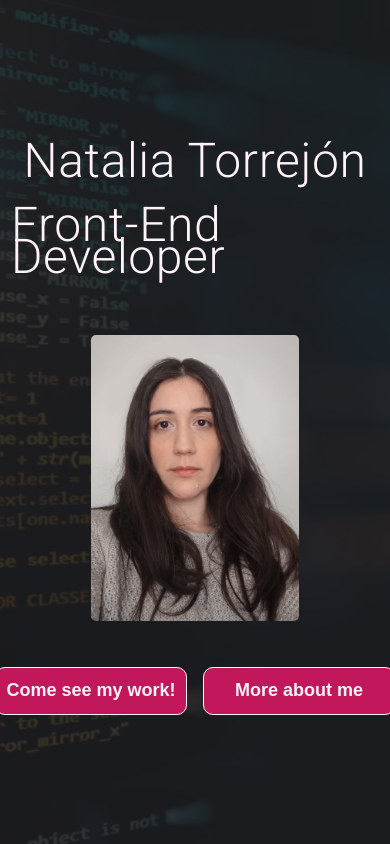
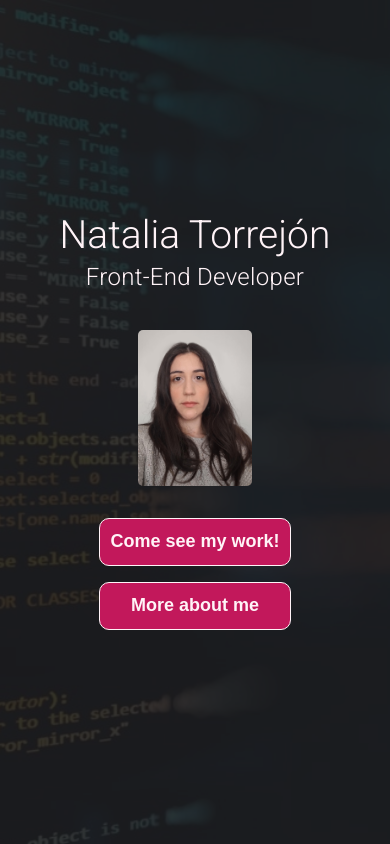
Before and after one commit to Natalia392/Project-portfolio, an Angular app in the folder portfolio/: page / in a window 390 px wide. Built offline with nearby package versions, Linux system fonts and the light colour scheme.

Commit message:
style: responsive home

```diff
--- a/portfolio/src/app/components/home/home.component.css
+++ b/portfolio/src/app/components/home/home.component.css
@@ -22,8 +22,12 @@
 .name-role-title {
   color:#FFF3F7;
   font-weight: 100;
-  font-size: 3rem;
-  margin: 1rem;
+  font-size: 2.5rem;
+  margin: 0.3rem;
+}
+
+.name-role h2 {
+  font-size: 1.5rem;
 }
 
 .container-info-home {
@@ -40,10 +44,11 @@
   flex-direction: column;
   justify-content: center;
   align-items: center;
+  margin: 0;
 }
 
 .moca-me {
-  width: 13rem;
+  width: 13vw;
   height: auto;
   border-radius: 5px;
 }
@@ -69,5 +74,21 @@
 .btn-div {
   display: flex;
   justify-content: center;
+  align-items: center;
   gap: 1rem;
 }
+
+@media screen and (max-width: 667px) {
+  .name-role-title {
+    font-size: 10vw;
+  }
+
+  .moca-me {
+    height: 40vw;
+    width: auto;
+  }
+
+  .btn-div {
+    flex-direction: column;
+  }
+}
--- a/portfolio/src/app/components/home/home.component.html
+++ b/portfolio/src/app/components/home/home.component.html
@@ -1,11 +1,11 @@
 <main class="home-main">
   <section class="container-info-home">
     <div class="name-role">
-      <h2 class="name-role-title">Natalia Torrejón</h2>
+      <h1 class="name-role-title">Natalia Torrejón</h1>
       <h2 class="name-role-title">Front-End Developer</h2>
     </div>
     <figure class="name-role">
-      <img class="moca-me" src="../../assets/img/general-img/foto-yo-rec.jpg" alt="moca-y-yo">
+      <img class="moca-me" src="../../assets/img/general-img/foto-yo-rec.jpg" alt="my-picture">
     </figure>
     <div class="btn-div">
       <button class="pink-btn" routerLink="/projects">
```
